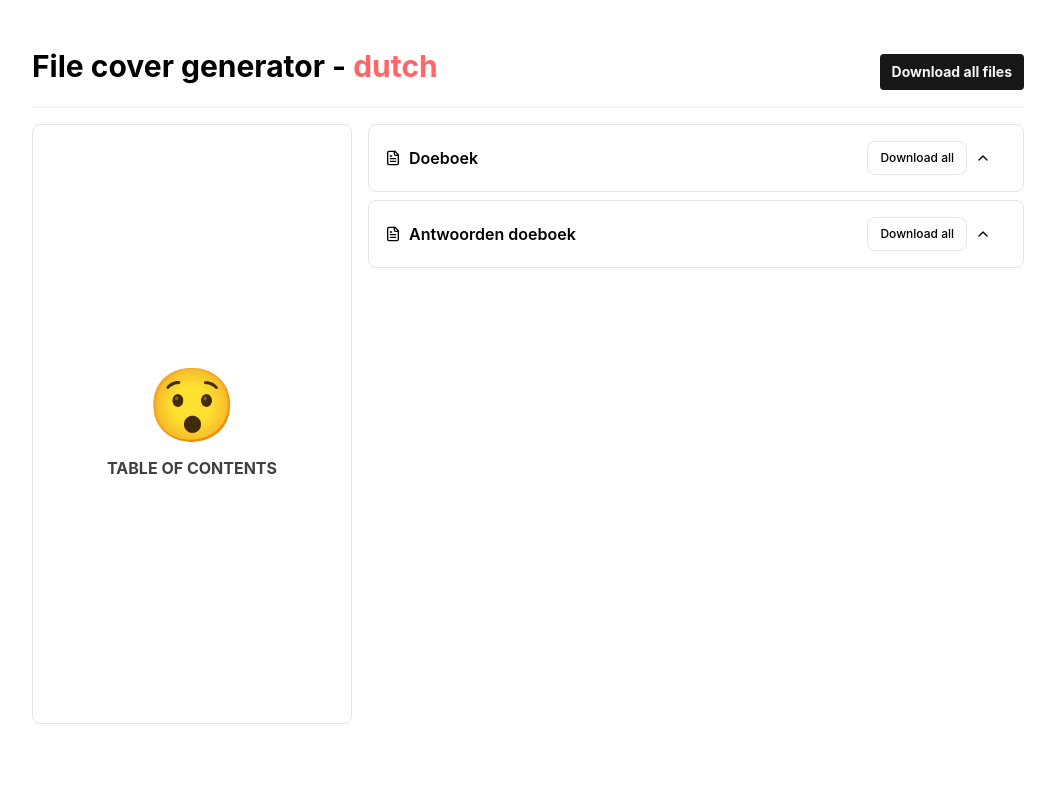
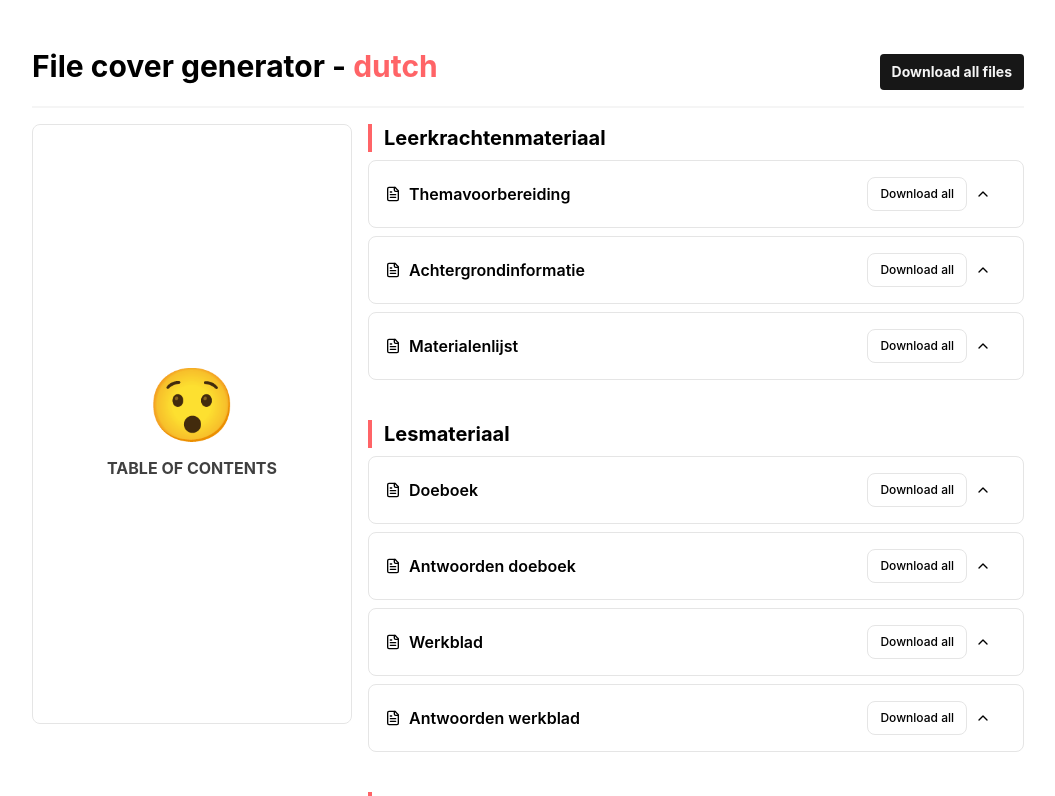
Before and after one commit to KahKitZheng/file-cover-generator, a React (Vite) app: page / in a window 1280 px wide. Shown: the top 796 px of the page, without its empty margins (112-1167 px from the left). Built offline with nearby package versions, Linux system fonts and the light colour scheme.

Commit message:
Feat: Add files to each file type

```diff
--- a/src/components/App.tsx
+++ b/src/components/App.tsx
@@ -1,49 +1,80 @@
 import FileType from "./FileType";
-
-const files: FileItem[] = [
-  {
-    id: "course-wide",
-    name: "Themabreed",
-    type: "course-wide",
-    format: "pdf",
-    isGenerated: false,
-    isGenerating: false,
-  },
-  {
-    id: "chapter-1",
-    name: "Deel 1",
-    type: "chapter",
-    format: "pdf",
-    isGenerated: false,
-    isGenerating: false,
-  },
-  {
-    id: "tile-1",
-    name: "Tegel 1",
-    type: "tile",
-    format: "pdf",
-    isGenerated: false,
-    isGenerating: false,
-  },
-  {
-    id: "tile-2",
-    name: "Tegel 2",
-    type: "tile",
-    format: "pdf",
-    isGenerated: false,
-    isGenerating: false,
-  },
-  {
-    id: "tile-3",
-    name: "Tegel 3",
-    type: "tile",
-    format: "pdf",
-    isGenerated: false,
-    isGenerating: false,
-  },
-];
+import { WO_TEMPLATE } from "../course-type-templates/wo-template";
+import { useState } from "react";
 
 function App() {
+  const [courseType, setCourseType] = useState("wo");
+  const [fileStructure, setFileStructure] = useState(
+    getCourseTypeFileTemplate(),
+  );
+
+  function getCourseTypeTemplate() {
+    switch (courseType) {
+      case "wo":
+        return WO_TEMPLATE;
+      default:
+        return WO_TEMPLATE;
+    }
+  }
+
+  function getCourseTypeFileTemplate() {
+    const fileStructure: Record<string, CourseTypeTemplate[]> =
+      getCourseTypeTemplate();
+
+    prepareFiles(fileStructure);
+
+    return fileStructure;
+  }
+
+  function prepareFiles(fileStructure: Record<string, CourseTypeTemplate[]>) {
+    return Object.values(fileStructure).forEach((fileSubGroup) => {
+      fileSubGroup.forEach((file) => {
+        if (file.category.course === true) {
+          const courseWideFile: FileItem = {
+            id: `${fileSubGroup}-course-wide-${file.name}`,
+            name: "Themabreed",
+            type: "course-wide",
+            fileFormat: "pdf",
+          };
+
+          if (!file.files.some((f) => f.id === courseWideFile.id)) {
+            file.files.push(courseWideFile);
+          }
+        }
+
+        if (file.category.chapter === true) {
+          for (let i = 1; i <= 4; i++) {
+            const chapterFile: FileItem = {
+              id: `${fileSubGroup}-chapter-${i}-${file.name}`,
+              name: `Deel ${i}`,
+              type: "chapter",
+              fileFormat: "pdf",
+            };
+
+            if (!file.files.some((f) => f.id === chapterFile.id)) {
+              file.files.push(chapterFile);
+            }
+          }
+        }
+
+        if (file.category.tile === true) {
+          for (let i = 1; i <= 3; i++) {
+            const tileFile: FileItem = {
+              id: `${fileSubGroup}-tile-${i}-${file.name}`,
+              name: `Tegel ${i}`,
+              type: "tile",
+              fileFormat: "pdf",
+            };
+
+            if (!file.files.some((f) => f.id === tileFile.id)) {
+              file.files.push(tileFile);
+            }
+          }
+        }
+      });
+    });
+  }
+
   return (
     <div className="relative mx-auto flex h-full max-w-5xl flex-col gap-4 px-4 py-12">
       <header className="flex items-baseline justify-between">
@@ -68,8 +99,20 @@ function App() {
         </div>
 
         <div className="col-span-2 grid auto-rows-max gap-2">
-          <FileType fileName="Doeboek" files={files} />
-          <FileType fileName="Antwoorden doeboek" files={files} />
+          {Object.keys(fileStructure).map((fileSubGroup) => (
+            <div key={fileSubGroup} className="mb-8 grid gap-2">
+              <h2 className="border-l-4 border-l-red-400 pl-3 text-xl font-bold">
+                {fileSubGroup}
+              </h2>
+              {fileStructure[fileSubGroup].map((file) => (
+                <FileType
+                  key={file.name}
+                  fileName={file.name}
+                  files={file.files}
+                />
+              ))}
+            </div>
+          ))}
         </div>
       </div>
     </div>
```
